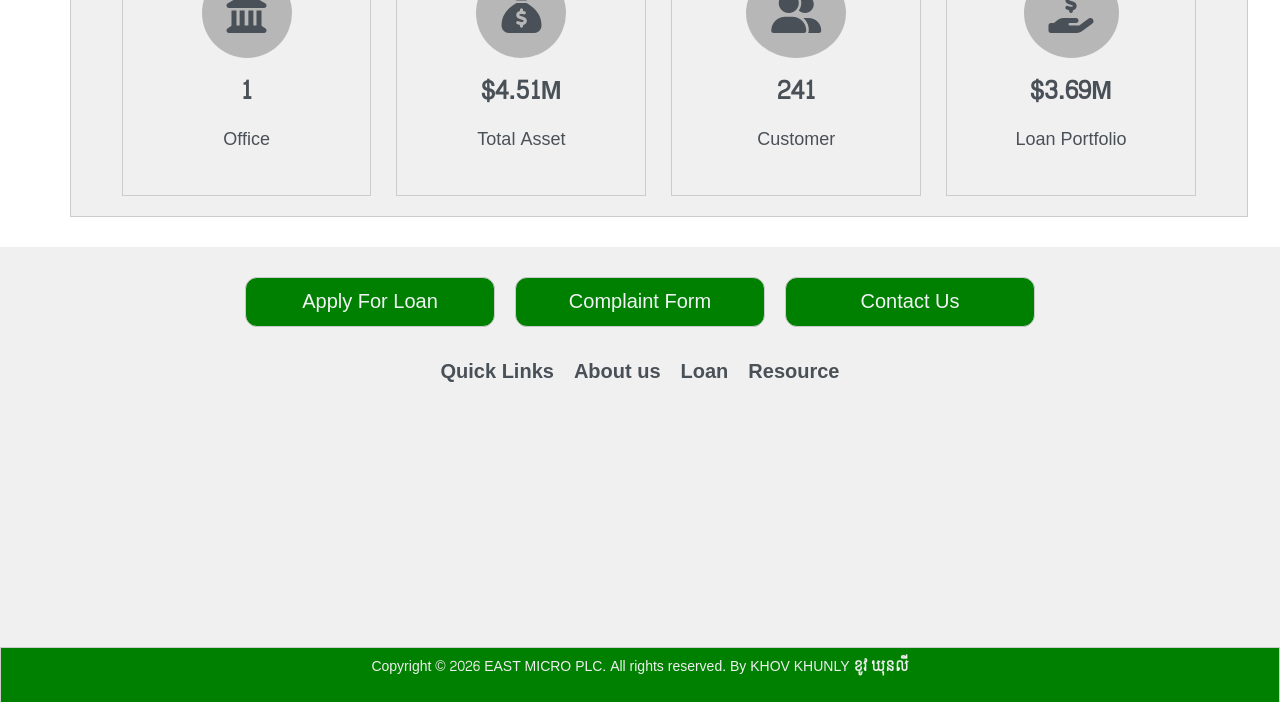
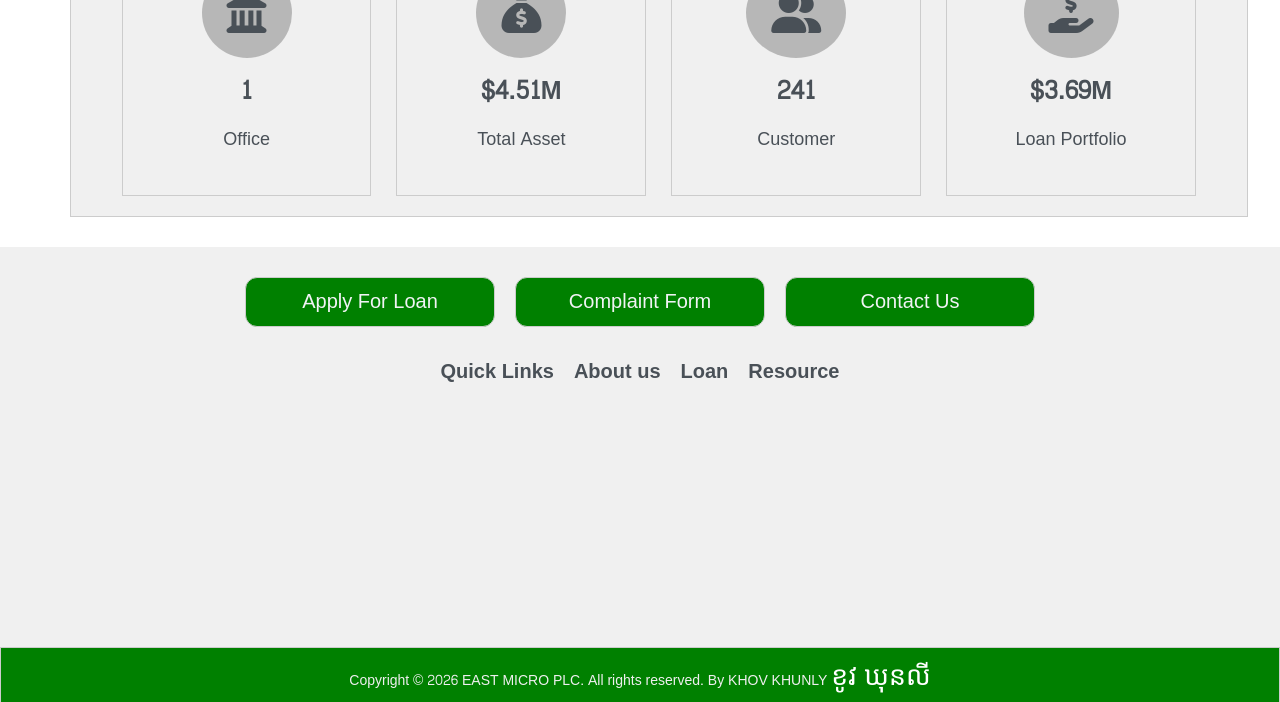
Before and after one commit to CS-Macor/Test_East_Website, a plain HTML site: page index.html in a window 1280 px wide. Shown: the part 2178-2880 px from the top of the page. Drawn offline with Linux system fonts and the light colour scheme.

Commit message:
Add fonts folder, index, style 190226

```diff
--- a/index.html
+++ b/index.html
@@ -194,7 +194,7 @@
         <div class="card-box-5">
             <div class="div-in-card-box-5">
                 <p>Copyright © 2026 EAST MICRO PLC. All rights reserved. By KHOV KHUNLY <span
-                        style="font-weight: bold;">ខូវ ឃុនលី</span></p>
+                        style="font-weight:normal;">ខូវ ឃុនលី</span></p>
             </div>
             <div class="icon-for-3-footer">
                 <i class="fa-brands fa-facebook"></i>
--- a/style.css
+++ b/style.css
@@ -53,7 +53,9 @@ html {
   font-family: "Khmer Siemreap";
   src:
     url("fonts/siemreap-khmer-400-normal.woff2") format("woff2"),
-    url("fonts/siemreap-khmer-400-normal.woff") format("woff");
+    url("fonts/siemreap-khmer-400-normal.woff") format("woff"),
+    url("fonts/KhmerOSMuolLight.woff2") format("woff2"),
+    url("fonts/KhmerOSMuolLight.woff") format("woff");
 }
 /* Decorate that Khmer Siemreap font to be red color */
 .title > p:nth-of-type(1) {
@@ -61,6 +63,11 @@ html {
   font-size: 25pt;
   white-space: nowrap;
   width: 500px;
+}
+.div-in-card-box-5 p > span {
+  color: white;
+  font-size: 20pt;
+  font-family: "Khmer OS Muol", sans-serif;
 }
 /* ./Keep Khmer font to differnce browser */
 body {
```
Also changed, not shown: fonts/KhmerOSMuolLight.woff (added), fonts/KhmerOSMuolLight.woff2 (added).
